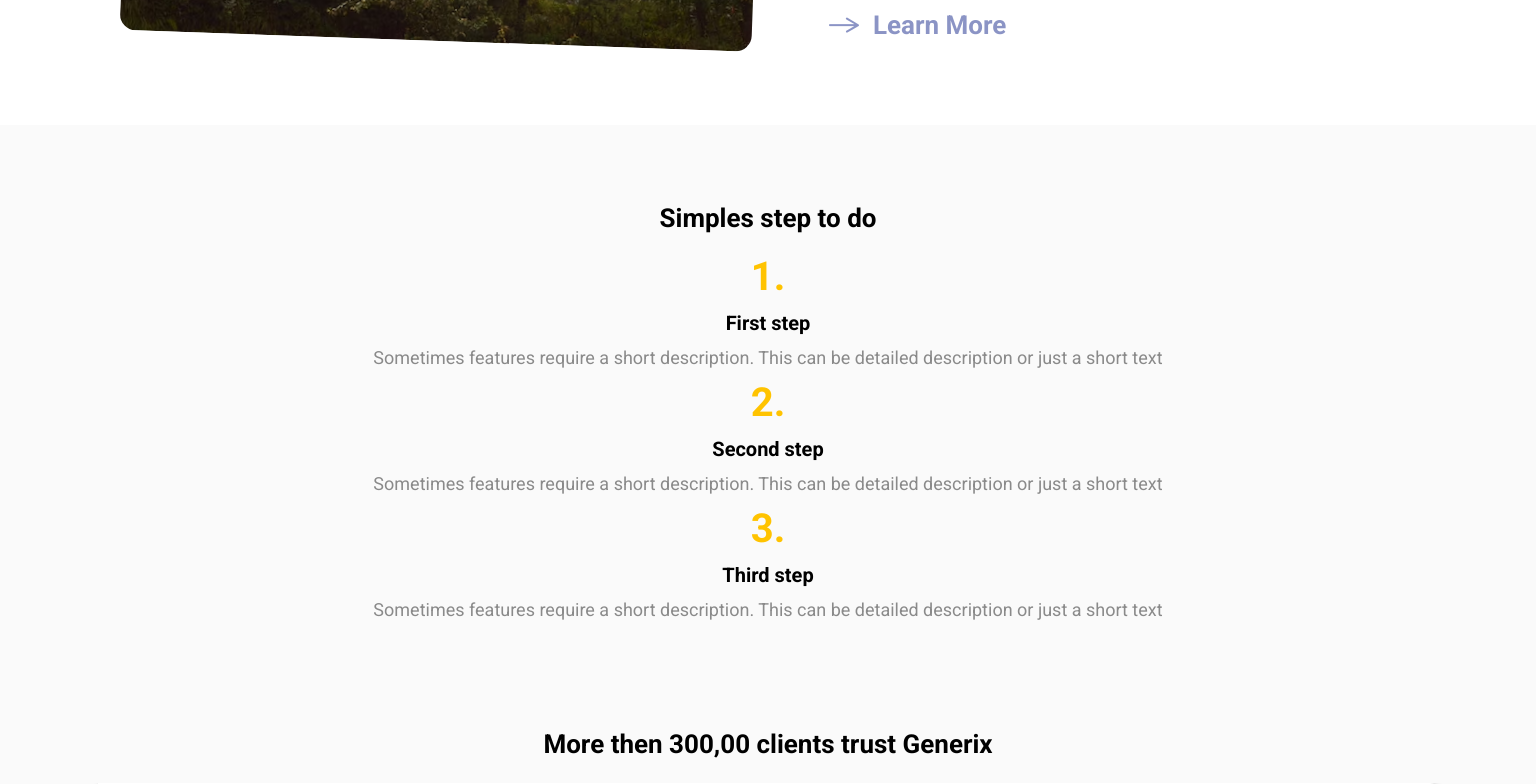
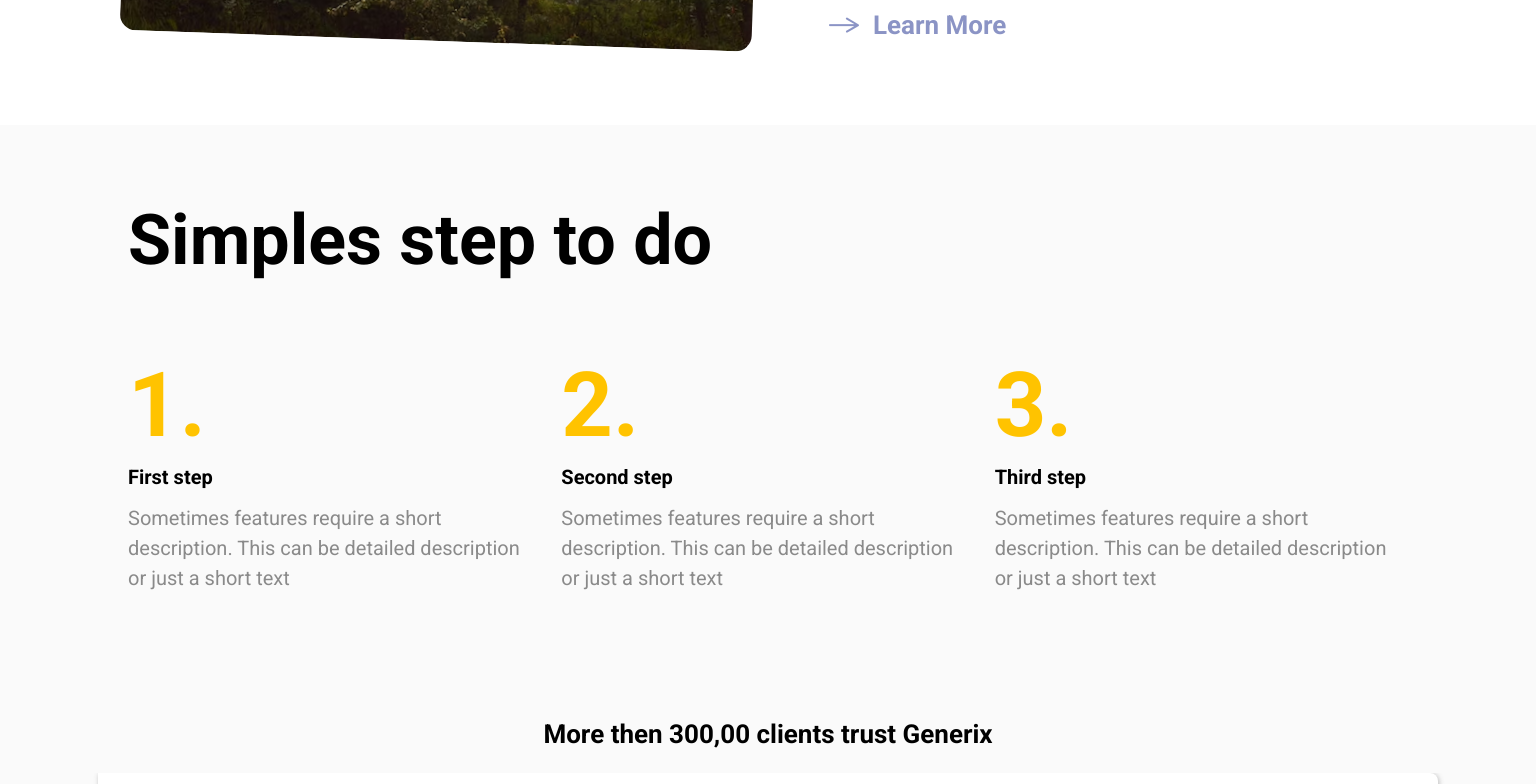
Before and after one commit to MathGPereira/primeiroProjetoAngular, an Angular app in the folder servicosDeSeguro/: page / in a window 1536 px wide. Shown: the part 2580-3364 px from the top of the page. Built offline with nearby package versions, Linux system fonts and the light colour scheme.

Commit message:
Finalizando a responsividade da sessão de passos

```diff
--- a/servicosDeSeguro/src/app/componentes/conteudo/passos/passos.component.css
+++ b/servicosDeSeguro/src/app/componentes/conteudo/passos/passos.component.css
@@ -47,3 +47,28 @@
     color: #8A8A8A;
     font-size: 18px;
 }
+
+@media screen and (min-width: 1440px) {
+    .passos {
+        padding: 5em 8em 0;
+        text-align: left;
+    }
+
+    .passos__titulo {
+        font-size: 70px;
+    }
+
+    .passos__lista {
+        column-gap: 20px;
+        display: flex;
+    }
+
+    .primeiro-item::before, .segundo-item::before, .terceiro-item::before {
+        font-size: 90px;
+    }
+
+    .item__descricao {
+        font-size: 20px;
+        line-height: 1.5em;
+    }
+}
```
